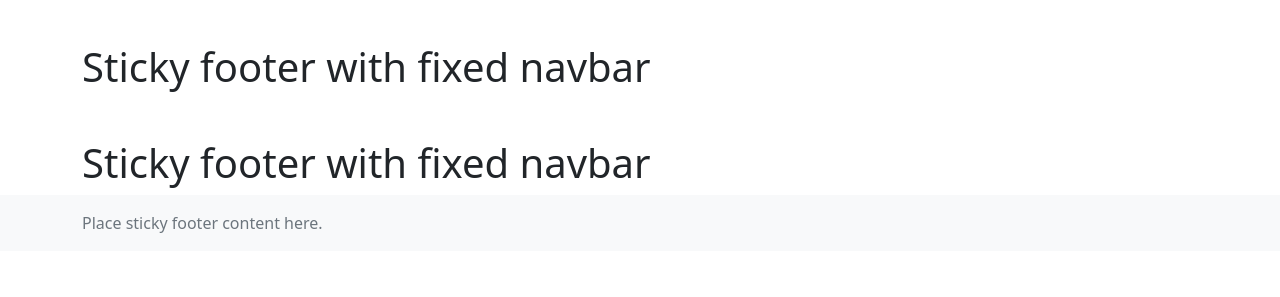
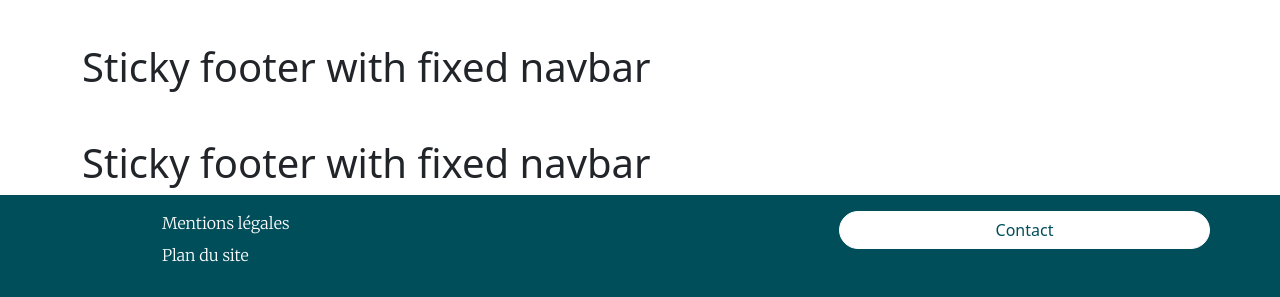
Before and after one commit to Tooki24/PTS3-pcaof, a PHP site: page / in a window 1280 px wide. Shown: the part 3353-3650 px from the top of the page. Before the commit the page ends 3586 px from the top, so only its background shows below. Run offline with PHP 8.4, Linux system fonts and the light colour scheme.

Commit message:
footer
modif footer et custom.css

```diff
--- a/sandbox/assets/dist/css/custom.css
+++ b/sandbox/assets/dist/css/custom.css
@@ -0,0 +1,43 @@
+
+@import url('https://fonts.googleapis.com/css2?family=Merriweather:wght@300&display=swap');
+
+.custom-color {
+    background-color: #004E5A;
+}
+.custom-align {
+    background-color: white;
+    display: flex;
+    height: 20px;
+    border-radius: 20px;
+
+}
+#lien_footer {
+    display: flex;
+    flex-direction: column;
+    justify-content: space-evenly;
+    margin-left: 40em;
+}
+.lien_footer_in {
+    text-decoration: none;
+    color: white;
+    font-family: merriweather;
+    display: flex;
+    flex-direction: column;
+    margin-left: 5em;
+    padding-bottom: 0.5em;
+}
+.lien_footer_in:hover{
+    color: #00CC94;
+}
+.custom-color-bouton {
+    background-color:white ;
+    border-color: white;
+    border-radius: 30em;
+    color: #004E5A;
+    margin-left: 25em;
+    margin-bottom: 2em;
+}
+.custom-color-bouton:hover {
+    background-color: #04414d;
+    border-color: #04414d;
+}
--- a/sandbox/footer.php
+++ b/sandbox/footer.php
@@ -1,5 +1,11 @@
-<footer class="footer mt-auto py-3 bg-light">
+<footer class="footer mt-auto py-3 custom-color ">
   <div class="container">
-    <span class="text-muted">Place sticky footer content here.</span>
+    <span class="text-muted row">
+        <div class="col lien_footer">
+            <a class="col lien_footer_in" href="">Mentions légales</a>
+            <a class="col lien_footer_in" href="">Plan du site</a>
+        </div>
+       <a class="btn col btn-primary custom-color-bouton" href="">Contact</a>
+    </span>
   </div>
 </footer>
```
